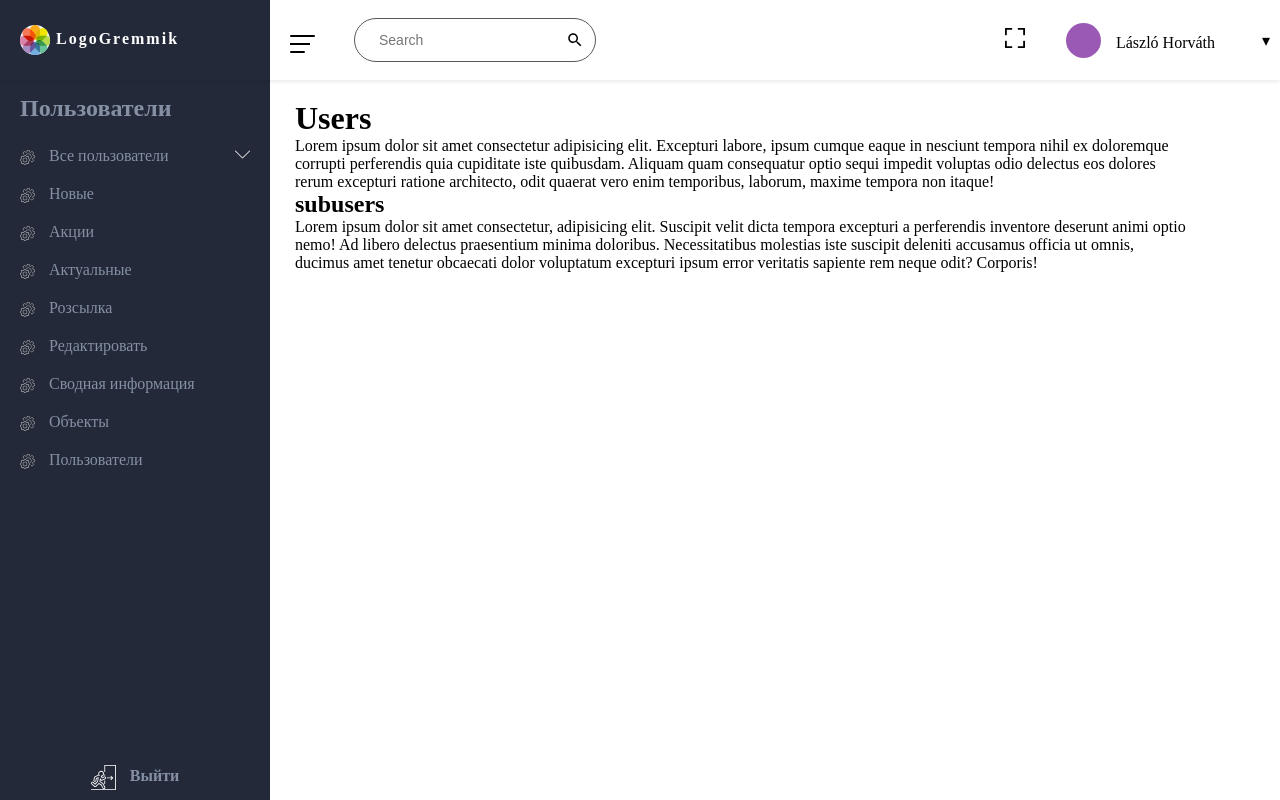
After one commit to Jarogam/Jarogam.github.io, a PHP site: page /users.html in a window 1280 px wide. The commit adds this page. Run offline with PHP 8.4, Linux system fonts and the light colour scheme.

Commit message:
Add files via upload

```diff
--- a/greemix/greemix/css/main.css
+++ b/greemix/greemix/css/main.css
@@ -90,12 +90,10 @@ ul{
 .search__input {
     width: 100%;
     padding: 12px 24px;
-    margin-top: 10px;
     background-color: transparent;
     transition: transform 250ms ease-in-out;
     font-size: 14px;
     line-height: 18px;
-
     color: #575756;
     background-color: transparent;
     outline: none;
@@ -207,6 +205,12 @@ ul{
     margin-top: 80px;
     padding-left: 20px;
     width: 250px;
+
+}
+
+.left-panel,
+.header-panel__left-logo{
+    transition: all .5s ease-in-out;
 }
 
 .left-panel.active{
@@ -247,13 +251,15 @@ ul{
 }
 
 .left-panel__users-dropdown{
-    display: none;
+    height: 0;
+    overflow: hidden;
     transition: all .5s ease-in;
 }
 
 .left-panel__users-dropdown.open {
-    display: block;
+    height: auto;
     padding-left: 40px;
+    transition: all .5s ease-in;
 }
 .left-panel__users-dropdown .open li{
     transition: all 1s ease-out;
--- a/greemix/greemix/index.html
+++ b/greemix/greemix/index.html
@@ -62,7 +62,7 @@
             <h2>Пользователи</h2>
             <ul class="left-panel__users">
                 <li>
-                    <img class="left-panel__link-icon" src="img/settings-900797.svg" alt="icon"> <a class="left-panel__link left-panel__link-open" href="#"> Все пользователи <img class="left-panel__link-arrow" src="img/next.svg" alt="img"></a>
+                    <img class="left-panel__link-icon" src="img/settings-900797.svg" alt="icon"> <a class="left-panel__link left-panel__link-open" href="users.html"> Все пользователи <img class="left-panel__link-arrow" src="img/next.svg" alt="img"></a>
                     <ul class="left-panel__users-dropdown">
                         <li><a href="#">link 1</a> </li>
                         <li><a href="#">link 1</a> </li>
@@ -91,7 +91,7 @@
                     <img class="left-panel__link-icon" src="img/settings-900797.svg" alt="icon"> <a href="#"> Объекты</a>
                 </li>
                 <li>
-                    <img class="left-panel__link-icon" src="img/settings-900797.svg" alt="icon"> <a href="#"> Пользователи</a>
+                    <img class="left-panel__link-icon" src="img/settings-900797.svg" alt="icon"> <a href="users.html"> Пользователи</a>
                 </li>
             </ul>
             <!-- <h2>Компоненты</h2>
--- /dev/null
+++ b/greemix/greemix/users.html
@@ -0,0 +1,124 @@
+<!DOCTYPE html>
+<html lang="en">
+<head>
+    <meta charset="UTF-8">
+    <meta http-equiv="X-UA-Compatible" content="IE=edge">
+    <meta name="viewport" content="width=device-width, initial-scale=1.0">
+    <title>Document</title>
+    <link rel="stylesheet" href="css/main.css">
+    <link rel="stylesheet" href="css/media.css">
+</head>
+<body>
+
+    <main class="main">
+        <nav class="header-panel">
+            <div class="header-panel__left">
+                <div class="header-panel__left-logo">
+                    <a href="">
+                        <img src="img/photos.svg" alt="logo">
+                        <span>LogoGremmik</span>
+
+                    </a>
+                </div>
+                <div class="header-panel__left-btn">
+                    <a href="#">
+                        <span class="btn"></span>
+                    </a>
+                </div>
+                <div class="header-panel__left-search search__container">
+                    <input class="search__input" type="text" placeholder="Search">
+                </div>
+
+            </div>
+            <div class="header-panel__right">
+
+                <div class="header-panel__left-fullscreen">
+                    <button onclick="openFullscreen();"><img src="img/fullscreen.svg" alt="fullscreen"></button>
+                </div>
+                <div class="header-panel__right-account">
+
+                    <div class='profile'>
+                        <div class='profile__avatar i-block pull-left'>
+
+                        </div>
+                        <div class='profile__name i-block pull-left'></div>
+                        <ul class='menu'>
+                          <li class='menu__item'>Home</li>
+                          <li class='menu__item'>Profile</li>
+                          <li class='menu__item'>Settings
+                            <ul>
+                                <li>Пользователи</li>
+                            </ul>
+                          </li>
+                          <li class='menu__item'>Log out</li>
+                        </ul>
+                    </div>
+                </div>
+            </div>
+
+        </nav>
+
+        <div class="left-panel">
+            <h2>Пользователи</h2>
+            <ul class="left-panel__users">
+                <li>
+                    <img class="left-panel__link-icon" src="img/settings-900797.svg" alt="icon"> <a class="left-panel__link left-panel__link-open" href="#"> Все пользователи <img class="left-panel__link-arrow" src="img/next.svg" alt="img"></a>
+                    <ul class="left-panel__users-dropdown">
+                        <li><a href="#">link 1</a> </li>
+                        <li><a href="#">link 1</a> </li>
+                        <li><a href="#">link 1</a> </li>
+                    </ul>
+                </li>
+                <li>
+                    <img class="left-panel__link-icon" src="img/settings-900797.svg" alt="icon"> <a href="#"> Новые</a>
+                </li>
+                <li>
+                    <img class="left-panel__link-icon" src="img/settings-900797.svg" alt="icon"> <a href="#"> Акции</a>
+                </li>
+                <li>
+                    <img class="left-panel__link-icon" src="img/settings-900797.svg" alt="icon"> <a href="#"> Актуальные</a>
+                </li>
+                <li>
+                    <img class="left-panel__link-icon" src="img/settings-900797.svg" alt="icon"> <a href="#"> Розсылка</a>
+                </li>
+                <li>
+                    <img class="left-panel__link-icon" src="img/settings-900797.svg" alt="icon"> <a href="#"> Редактировать</a>
+                </li>
+                <li>
+                    <img class="left-panel__link-icon" src="img/settings-900797.svg" alt="icon"> <a href="#"> Сводная информация</a>
+                </li>
+                <li>
+                    <img class="left-panel__link-icon" src="img/settings-900797.svg" alt="icon"> <a href="#"> Объекты</a>
+                </li>
+                <li>
+                    <img class="left-panel__link-icon" src="img/settings-900797.svg" alt="icon"> <a href="#"> Пользователи</a>
+                </li>
+            </ul>
+
+            <div class="left-panel__logout">
+                <a href="#"><img src="img/exit.svg" alt="exit"> <span>Выйти</span></a>
+            </div>
+        </div>
+
+        <div class="content">
+            <h1>
+                Users
+            </h1>
+            <p>
+                Lorem ipsum dolor sit amet consectetur adipisicing elit. Excepturi labore, ipsum cumque eaque in nesciunt tempora nihil ex doloremque corrupti perferendis quia cupiditate iste quibusdam. Aliquam quam consequatur optio sequi impedit voluptas odio delectus eos dolores rerum excepturi ratione architecto, odit quaerat vero enim temporibus, laborum, maxime tempora non itaque!
+            </p>
+            <h2>subusers</h2>
+            <p>
+                Lorem ipsum dolor sit amet consectetur, adipisicing elit. Suscipit velit dicta tempora excepturi a perferendis inventore deserunt animi optio nemo! Ad libero delectus praesentium minima doloribus. Necessitatibus molestias iste suscipit deleniti accusamus officia ut omnis, ducimus amet tenetur obcaecati dolor voluptatum excepturi ipsum error veritatis sapiente rem neque odit? Corporis!
+            </p>
+        </div>
+
+    </mian>
+
+    <footer>
+
+    </footer>
+    <script src="js/jquery.min.js"></script>
+    <script src="js/main.js"></script>
+</body>
+</html>
```
